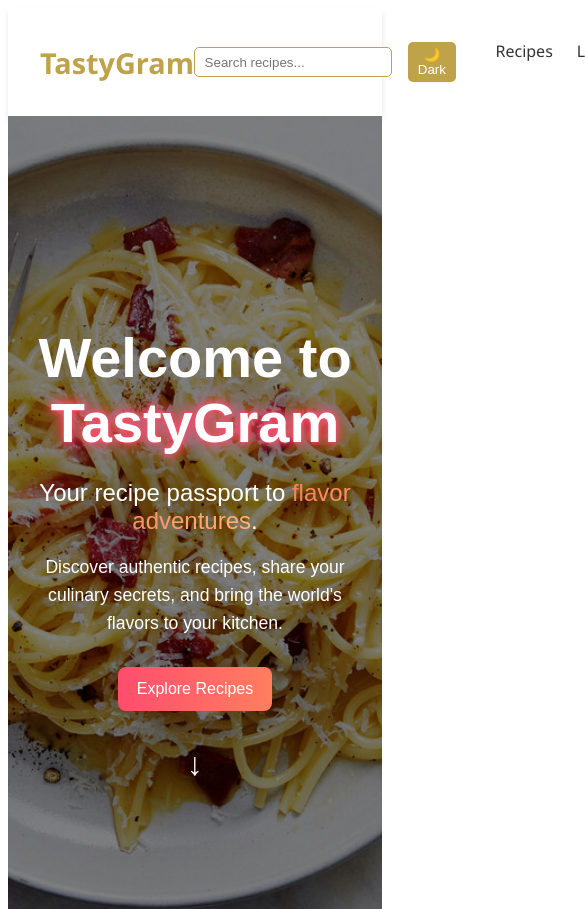
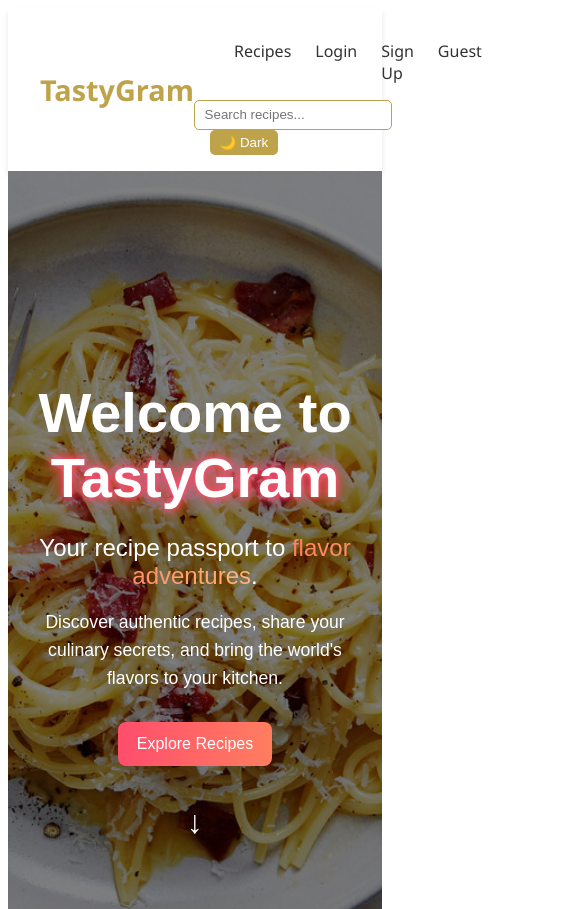
Before and after one commit to swikelanic/tastygram, a React (Create React App) app: page / in a window 390 px wide. Shown: the top 909 px of the page, 585 px wide, since content can reach past the window. Built offline with nearby package versions, Linux system fonts and the light colour scheme.

Commit message:
Make app fully responsive and improve navbar, recipes page, and dark mode

```diff
--- a/src/App.css
+++ b/src/App.css
@@ -1,18 +1,45 @@
+/* 🌐 GLOBAL STYLES */
+* {
+  box-sizing: border-box;
+  margin: 0;
+  padding: 0;
+  font-family: 'Poppins', sans-serif;
+}
+
+body {
+  background-color: var(--bg-color, #f9f9f9);
+  color: var(--text-color, #333);
+  line-height: 1.6;
+  overflow-x: hidden;
+}
+
+/* 🧭 APP CONTAINER */
 .App {
+  display: flex;
+  flex-direction: column;
+  min-height: 100vh;
   text-align: center;
 }
 
+/* APP LOGO */
 .App-logo {
   height: 40vmin;
   pointer-events: none;
 }
 
+/* LOGO SPIN ANIMATION */
 @media (prefers-reduced-motion: no-preference) {
   .App-logo {
     animation: App-logo-spin infinite 20s linear;
   }
 }
 
+@keyframes App-logo-spin {
+  from { transform: rotate(0deg); }
+  to { transform: rotate(360deg); }
+}
+
+/* HEADER */
 .App-header {
   background-color: #282c34;
   min-height: 100vh;
@@ -22,17 +49,61 @@
   justify-content: center;
   font-size: calc(10px + 2vmin);
   color: white;
+  padding: 2rem 1rem;
 }
 
+/* LINKS */
 .App-link {
   color: #61dafb;
+  text-decoration: none;
+  transition: color 0.3s ease;
 }
 
-@keyframes App-logo-spin {
-  from {
-    transform: rotate(0deg);
-  }
-  to {
-    transform: rotate(360deg);
+.App-link:hover {
+  color: #4fb2f7;
+}
+
+/* 🔄 GRID SYSTEM FOR RECIPES / POSTS */
+.grid {
+  display: grid;
+  grid-template-columns: repeat(auto-fit, minmax(280px, 1fr));
+  gap: 1.5rem;
+  padding: 1.5rem;
+}
+
+/* CONTAINER UTILITY */
+.container {
+  width: 100%;
+  max-width: 1200px;
+  margin: 0 auto;
+  padding: 1rem;
+}
+
+/* 🔆 MEDIA QUERIES */
+@media (max-width: 1024px) {
+  .App-header {
+    font-size: 1.2rem;
   }
 }
+
+@media (max-width: 768px) {
+  .App-header {
+    padding: 1.5rem;
+  }
+  .grid {
+    gap: 1rem;
+  }
+}
+
+@media (max-width: 480px) {
+  body {
+    font-size: 0.9rem;
+  }
+  .App-header {
+    padding: 1rem;
+    font-size: 1rem;
+  }
+  .container {
+    padding: 0.5rem;
+  }
+}
--- a/src/components/Navbar.tsx
+++ b/src/components/Navbar.tsx
@@ -13,6 +13,7 @@ interface NavbarProps {
 
 const Navbar: React.FC<NavbarProps> = ({ onSearch, user, setUser, darkMode = false, setDarkMode }) => {
   const [search, setSearch] = useState('');
+  const [menuOpen, setMenuOpen] = useState(false); // mobile menu state
   const navigate = useNavigate();
 
   const handleSearchChange = (e: React.ChangeEvent<HTMLInputElement>) => {
@@ -23,17 +24,60 @@ const Navbar: React.FC<NavbarProps> = ({ onSearch, user, setUser, darkMode = fal
   const handleLogout = () => {
     setUser(null);
     navigate('/');
+    setMenuOpen(false); // close menu on logout
   };
 
   return (
     <nav className={`navbar ${darkMode ? 'dark-mode' : ''}`}>
       {/* Logo */}
       <div className="navbar-logo">
-        <a onClick={() => navigate('/')}>TastyGram</a>
+        <a onClick={() => { navigate('/'); setMenuOpen(false); }}>TastyGram</a>
       </div>
 
+      {/* Hamburger toggle for mobile */}
+      <div className="navbar-toggle" onClick={() => setMenuOpen(!menuOpen)}>
+        <span></span>
+        <span></span>
+        <span></span>
+      </div>
+
+      {/* Menu links + search */}
+      <div className={`navbar-menu ${menuOpen ? 'active' : ''}`}>
+        <ul className={`navbar-links ${menuOpen ? 'active' : ''}`}>
+          <li>
+            <Link to="/recipes" onClick={() => setMenuOpen(false)}>Recipes</Link>
+          </li>
+
+          {user ? (
+            <>
+              <li>Hi, {user.username}</li>
+              <li>
+                <Link to="/upload" onClick={() => setMenuOpen(false)}>Upload</Link>
+              </li>
+              <li>
+                <Link to="/my-recipes" onClick={() => setMenuOpen(false)}>My Recipes</Link>
+              </li>
+              <li>
+                <button onClick={handleLogout}>Logout</button>
+              </li>
+            </>
+          ) : (
+            <>
+              <li>
+                <Link to="/login" onClick={() => setMenuOpen(false)}>Login</Link>
+              </li>
+              <li>
+                <Link to="/signup" onClick={() => setMenuOpen(false)}>Sign Up</Link>
+              </li>
+              <li>
+                <Link to="/guest" onClick={() => setMenuOpen(false)}>Guest</Link>
+              </li>
+            </>
+          )}
+        </ul>
+
         {/* Search bar */}
-      <div className="navbar-search">
+        <div className={`navbar-search ${menuOpen ? 'active' : ''}`}>
           <input
             type="text"
             value={search}
@@ -44,43 +88,14 @@ const Navbar: React.FC<NavbarProps> = ({ onSearch, user, setUser, darkMode = fal
 
         {/* Dark mode toggle */}
         {setDarkMode && (
-        <button className="dark-mode-toggle" onClick={() => setDarkMode(!darkMode)}>
+          <button
+            className="dark-mode-toggle"
+            onClick={() => setDarkMode(!darkMode)}
+          >
             {darkMode ? '☀️ Light' : '🌙 Dark'}
           </button>
         )}
-
-      {/* Menu links */}
-      <ul className="navbar-links">
-        <li>
-          <Link to="/recipes">Recipes</Link>
-        </li>
-        {user ? (
-          <>
-            <li>Hi, {user.username}</li>
-            <li>
-              <Link to="/upload">Upload</Link>
-            </li>
-            <li>
-              <Link to="/my-recipes">My Recipes</Link>
-            </li>
-            <li>
-              <button onClick={handleLogout}>Logout</button>
-            </li>
-          </>
-        ) : (
-          <>
-            <li>
-              <Link to="/login">Login</Link>
-            </li>
-            <li>
-              <Link to="/signup">Sign Up</Link>
-            </li>
-            <li>
-              <Link to="/guest">Guest</Link>
-            </li>
-          </>
-        )}
-      </ul>
+      </div>
     </nav>
   );
 };
--- a/src/pages/RecipesPage.tsx
+++ b/src/pages/RecipesPage.tsx
@@ -1,4 +1,3 @@
-// src/pages/RecipesPage.tsx
 import React, { useState, useEffect } from 'react';
 import Filter from '../components/Filter';
 import RecipeCard from '../components/RecipeCard';
```
Also changed, not shown: src/pages/RecipesPage.css (+33 -1 lines). Lines whose indentation alone changed are shown as unchanged.
